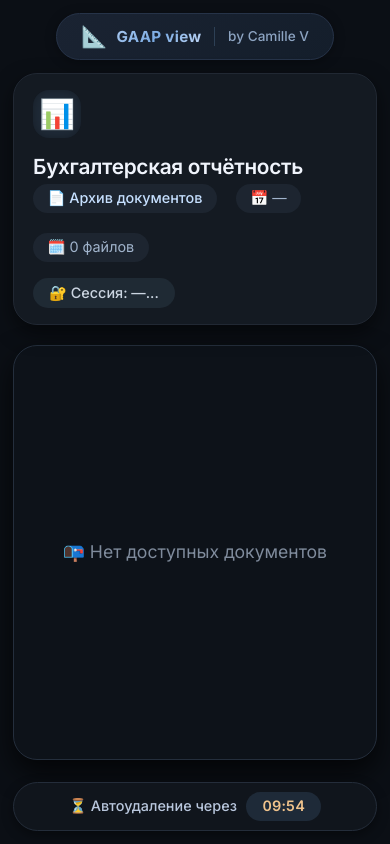
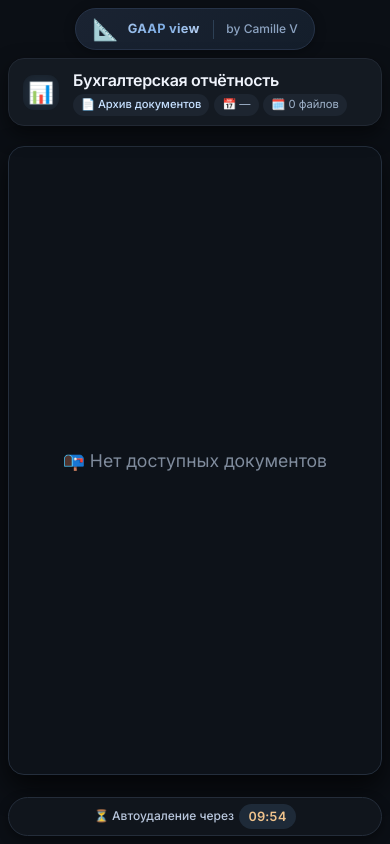
Before and after one commit to champselyseee/msfo, a FastAPI app: template templates/viewer.html in a window 390 px wide. Run offline with FastAPI, Linux system fonts and the light colour scheme; the template is opened without the code that fills it, so the values that code supplies are empty.

Commit message:
Update viewer.html

```diff
--- a/templates/viewer.html
+++ b/templates/viewer.html
@@ -303,33 +303,119 @@
       padding: 2rem;
     }
 
+    /* ========== МОБИЛЬНАЯ ВЕРСИЯ ========== */
     @media (max-width: 700px) {
       body {
-        padding: 0.8rem;
-        gap: 0.8rem;
+        padding: 0.5rem;
+        gap: 0.5rem;
       }
+
+      .brand-content {
+        padding: 0.35rem 1rem;
+      }
+
+      .brand-text {
+        font-size: 0.8rem;
+      }
+
+      .brand-author {
+        font-size: 0.75rem;
+      }
+
+      /* Карточка — компактная */
       .info-card {
-        flex-direction: column;
-        align-items: flex-start;
-        padding: 1rem 1.2rem;
+        padding: 0.6rem 0.9rem;
+        gap: 0.4rem;
+        border-radius: 1rem;
       }
+
+      .company-icon {
+        width: 2.2rem;
+        height: 2.2rem;
+        font-size: 1.3rem;
+        border-radius: 0.7rem;
+      }
+
+      .company-name {
+        font-size: 1rem;
+      }
+
+      .doc-meta {
+        gap: 0.3rem;
+      }
+
+      .doc-meta span {
+        padding: 0.2rem 0.5rem;
+        font-size: 0.7rem;
+      }
+
+      .extra-field {
+        display: none;
+      }
+
+      /* Layout — вертикальный */
       .viewer-layout {
         flex-direction: column;
+        gap: 0.5rem;
+        flex: 1;
       }
+
+      /* Панель файлов — компактная горизонтальная */
       .file-panel {
         width: 100%;
-        max-height: 150px;
+        max-height: none;
         flex-shrink: 0;
+        padding: 0.5rem 0.6rem;
+        border-radius: 1rem;
+        gap: 0.4rem;
       }
+
+      .panel-title {
+        font-size: 0.7rem;
+        padding: 0 0.3rem;
+        margin-bottom: 0;
+      }
+
       .file-list {
         flex-direction: row;
-        flex-wrap: wrap;
-        gap: 0.5rem;
+        flex-wrap: nowrap;
+        gap: 0.4rem;
+        overflow-x: auto;
+        overflow-y: hidden;
+        padding-bottom: 0.2rem;
       }
+
       .file-item {
-        flex: 1 1 auto;
+        flex: 0 0 auto;
         white-space: nowrap;
-        padding: 0.6rem 0.9rem;
+        padding: 0.5rem 0.7rem;
+        font-size: 0.75rem;
+        border-radius: 0.7rem;
+      }
+
+      /* PDF Viewer — максимально большой */
+      .pdf-container {
+        flex: 1;
+        border-radius: 1rem;
+        min-height: 0;
+      }
+
+      /* Таймер — компактный */
+      .timer-bar {
+        padding: 0.4rem 0.8rem;
+        font-size: 0.75rem;
+        border-radius: 1.5rem;
+        gap: 0.3rem;
+      }
+
+      .timer-value {
+        padding: 0.2rem 0.6rem;
+        font-size: 0.8rem;
+      }
+
+      .delete-warning {
+        font-size: 0.7rem;
+        margin-left: 0.2rem;
       }
     }
   </style>
```
